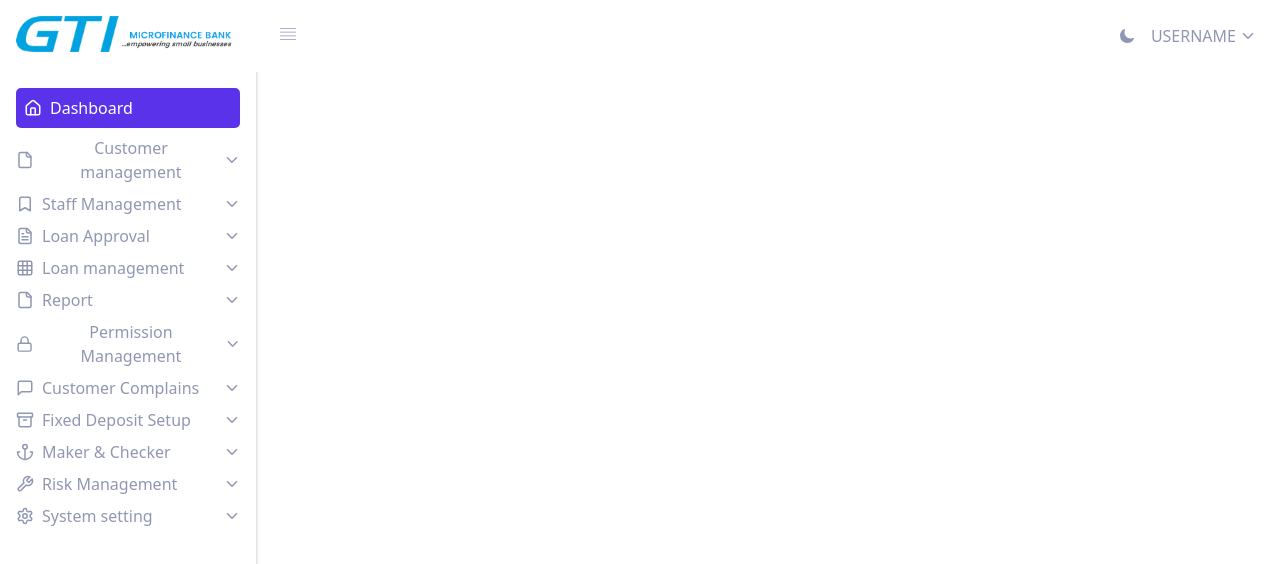
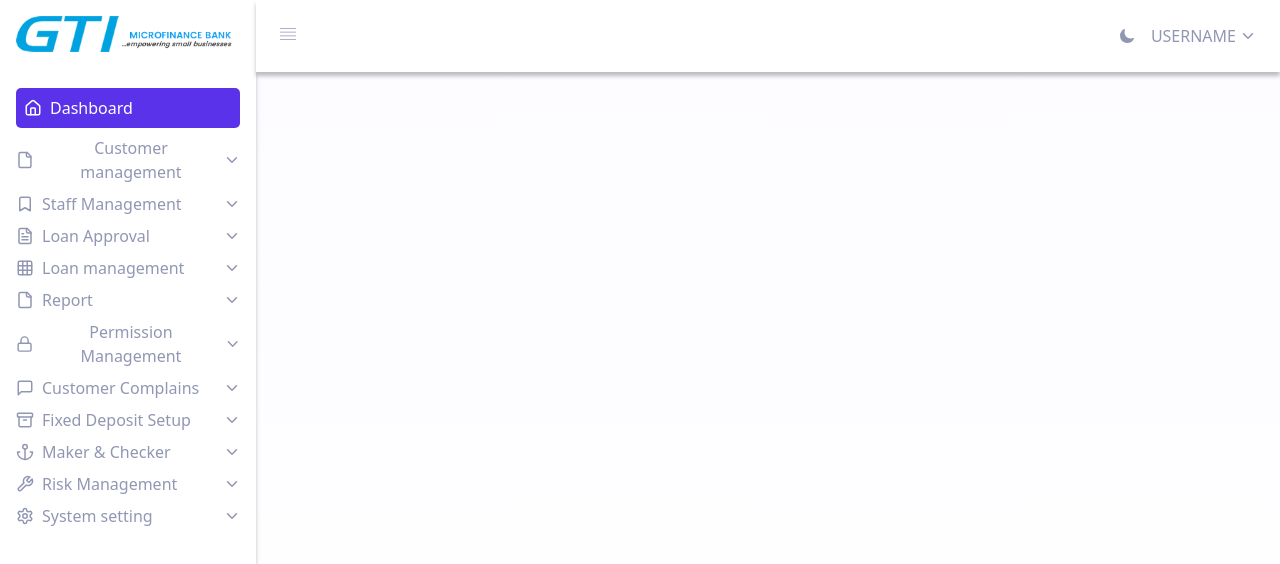
Before and after one commit to OdoEmmanuel/saha, a React (Vite) app: page / in a window 1280 px wide. Shown: the top 564 px of the page. Built offline with nearby package versions, Linux system fonts and the light colour scheme.

Commit message:
messages

```diff
--- a/src/components/Navbar.jsx
+++ b/src/components/Navbar.jsx
@@ -20,7 +20,7 @@ const Navbar = ({isOpen,tog}) => {
         document.body.classList.toggle("dark");
     }
   return (
-    <div className="p-6  w-full  bg-[#ffffff] text-[#9197B3]   items-center ">
+    <div className="p-6  w-full  bg-[#ffffff] text-[#9197B3]  shadow-[0px_4px_4px_0px_rgba(0,_0,_0,_0.25)]  items-center ">
         {isOpen && <MobileSidebar isOpen={isOpen} tog={tog}/>}
       <div className="flex justify-between">
         <div className="">
@@ -79,7 +79,7 @@ const Navbar = ({isOpen,tog}) => {
 
                 <IoChevronDown />
               </div>
-              <div className="z-10 bg-[#fff] shadow-[0px_4px_4px_0px_rgba(0,_0,_0,_0.25)]  hidden absolute rounded-lg  w-32 group-focus:block top-full right-0 p-4">
+              <div className="z-10 bg-[#fff] shadow-[8px_8px_12px_8px_rgba(0,_0,_0,_0.25)]  hidden absolute rounded-lg  w-32 group-focus:block top-full right-0 p-4">
                 <ul className="text-[#000]">
                     <li className="font-[500] mb-2 text-[15px]">Welcome!</li>
                     <li>Logout</li>
--- a/src/components/RightSide.jsx
+++ b/src/components/RightSide.jsx
@@ -8,7 +8,7 @@ const RightSide = ({isOpen, tog}) => {
   return (
     <>
 
-      <div className={ `${isOpen ? 'lg:ml-[6rem]':'lg:ml-[16rem]' } ml-0  w-full flex flex-col   h-screen`}>
+      <div className={ `${isOpen ? 'lg:ml-[6rem]':'lg:ml-[16rem]' } ml-0  w-full flex flex-col bg-gradient-to-b from-[#FCFBFF]   h-screen`}>
       <div className='sticky w-full top-0   '>
       <Navbar isOpen={isOpen} tog={tog} />
       </div>
```
